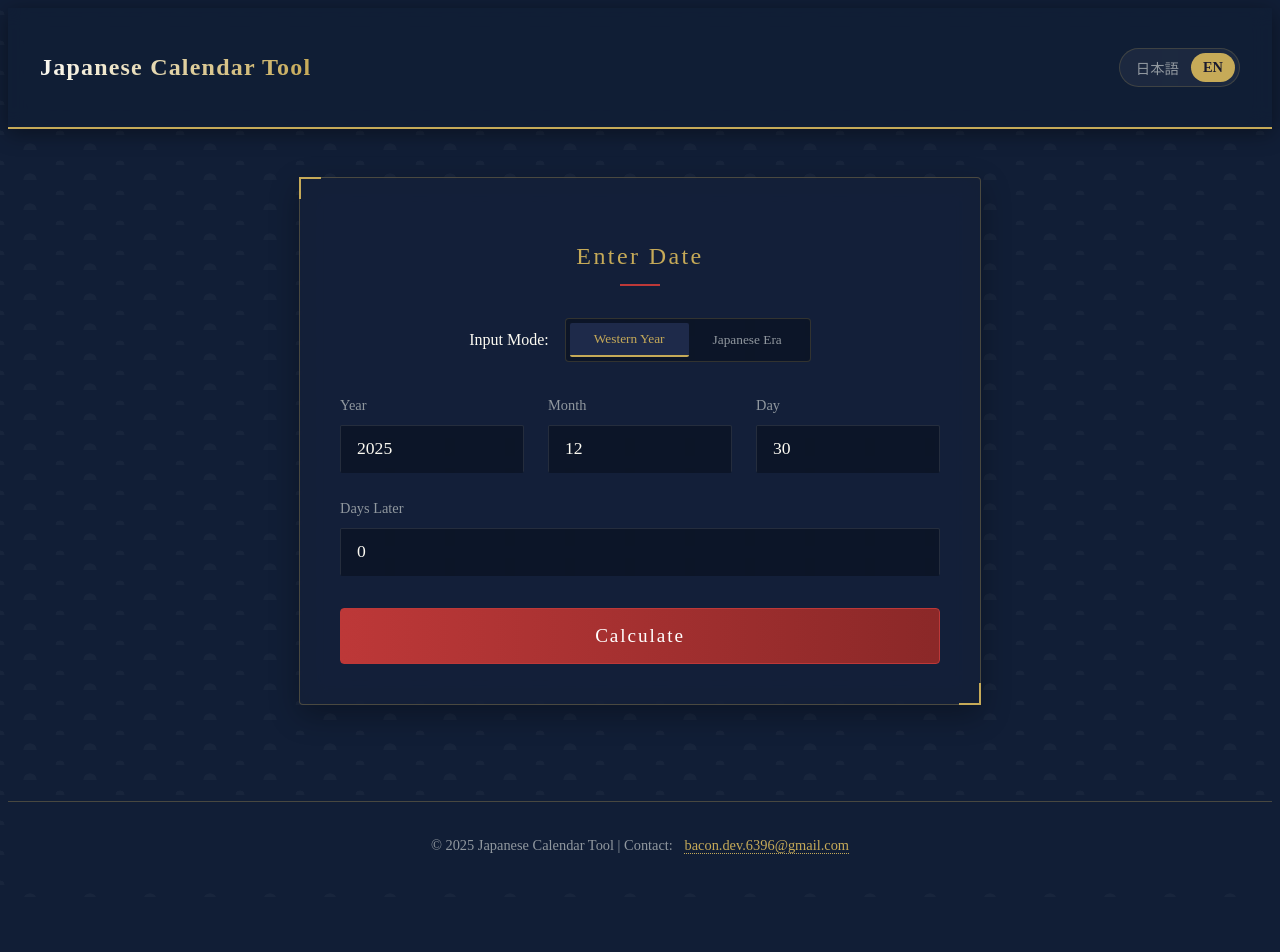
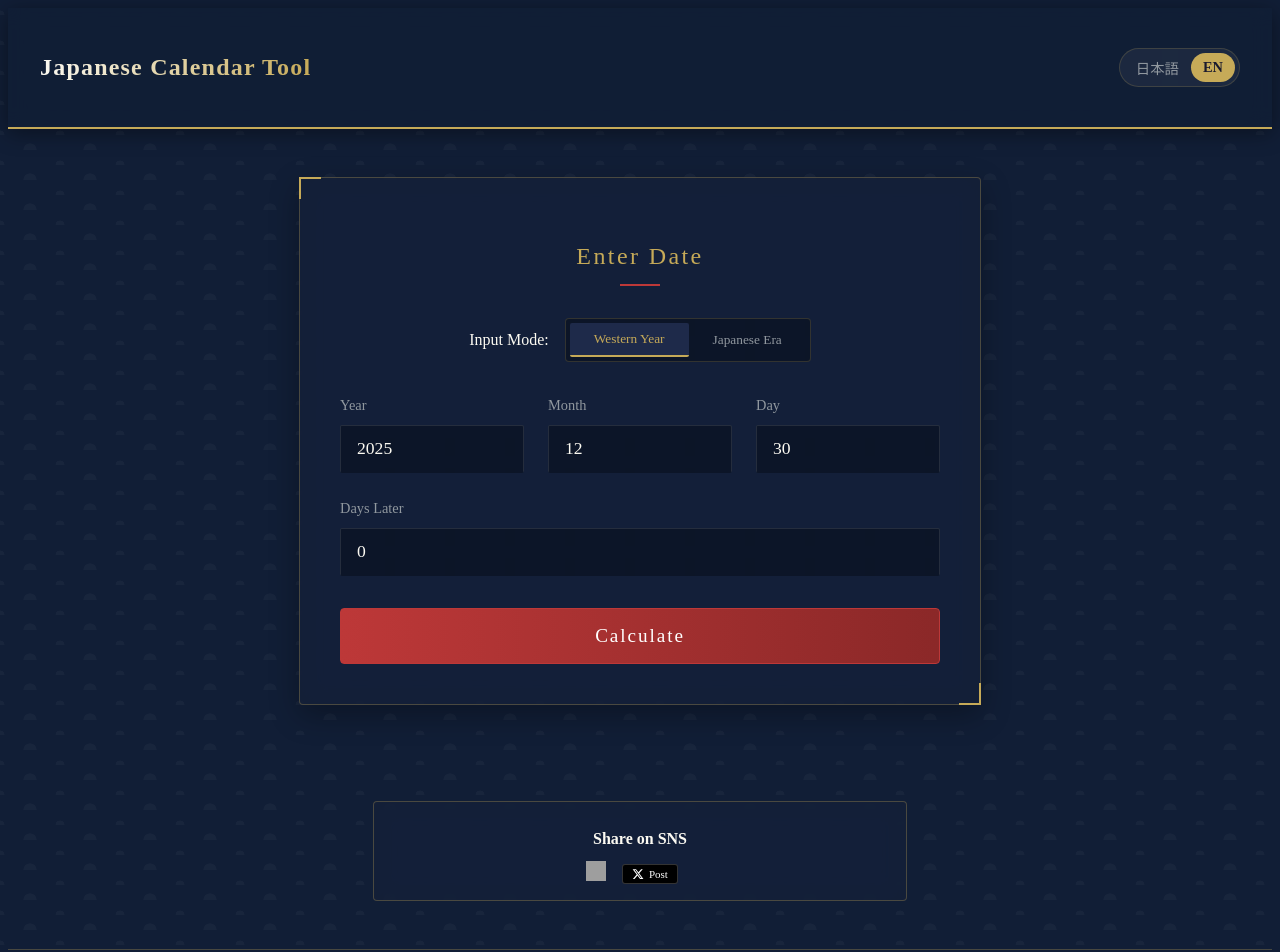
Before and after one commit to ken-mro/japanese-calendar-tool, a Next.js app: page / in a window 1280 px wide. Shown: the top 952 px of the page. Before the commit the page ends 897 px from the top, so only its background shows below. Built offline with nearby package versions, Linux system fonts and the light colour scheme; grey boxes are pictures that could not be loaded.

Commit message:
Update Hatena Bookmark button layout to basic-label-counter

```diff
--- a/src/app/globals.css
+++ b/src/app/globals.css
@@ -423,6 +423,85 @@ body {
   to { opacity: 1; transform: translateY(0); }
 }
 
+/* Share Section */
+.share-section {
+  width: 100%;
+  max-width: 500px;
+  background: var(--card-bg);
+  backdrop-filter: var(--glass-effect);
+  border-radius: 4px;
+  padding: 0.5rem 1rem 1rem;
+  border: 1px solid var(--card-border);
+  text-align: center;
+}
+
+.share-title {
+  font-size: 1rem;
+  margin-bottom: 0.8rem;
+  color: var(--text-primary);
+  display: flex;
+  align-items: center;
+  justify-content: center;
+  gap: 0.5rem;
+}
+
+.share-buttons-grid {
+  display: flex;
+  justify-content: center;
+  gap: 1rem;
+  flex-wrap: wrap;
+}
+
+.share-btn {
+  display: flex;
+  align-items: center;
+  gap: 0.3rem;
+  padding: 0 0.6rem;
+  border-radius: 3px;
+  color: white;
+  text-decoration: none;
+  font-size: 11px;
+  font-weight: 500;
+  transition: all 0.3s ease;
+  height: 20px;
+  line-height: 20px;
+}
+
+.share-btn svg {
+  width: 12px;
+  height: 12px;
+  fill: currentColor;
+}
+
+.share-btn:hover {
+  opacity: 0.9;
+}
+
+.share-btn-x {
+  background-color: #000000;
+  border: 1px solid rgba(255, 255, 255, 0.2);
+}
+
+.share-btn-line {
+  background-color: #06C755;
+}
+
+.share-btn-hatena {
+  background-color: #00A4DE;
+}
+
+.hatena-count {
+  display: inline-flex;
+  align-items: center;
+  margin-left: 0.5rem;
+  background: white;
+  color: #00A4DE;
+  padding: 0 0.4rem;
+  border-radius: 2px;
+  font-size: 0.8rem;
+  height: 20px;
+}
+
 /* Responsive */
 @media (max-width: 768px) {
   .input-group, .input-group.mode-japanese {
--- a/src/app/page.tsx
+++ b/src/app/page.tsx
@@ -1,7 +1,7 @@
 "use client";
 
 import { useState, useRef, useEffect } from "react";
-import { Header, DateInput, ResultDisplay } from "@/components";
+import { Header, DateInput, ResultDisplay, ShareButtons } from "@/components";
 
 export default function Home() {
   const [targetDate, setTargetDate] = useState<Date | null>(null);
@@ -33,6 +33,7 @@ export default function Home() {
         <div ref={resultsRef} className="results-wrapper">
           {targetDate && <ResultDisplay targetDate={targetDate} />}
         </div>
+        <ShareButtons />
       </main>
       <footer className="footer">
         <p>
--- /dev/null
+++ b/src/components/ShareButtons.tsx
@@ -0,0 +1,126 @@
+"use client";
+
+import { useEffect, useState } from "react";
+import { useI18n, useLanguage } from "@/lib/i18n/config";
+
+declare global {
+  interface Window {
+    LineIt: {
+      loadButton: () => void;
+    };
+  }
+}
+
+export const ShareButtons = () => {
+  const { t } = useI18n();
+  const language = useLanguage();
+  const [url, setUrl] = useState("");
+  const [title, setTitle] = useState("");
+
+  useEffect(() => {
+    setUrl(window.location.href);
+    setTitle(document.title);
+  }, []);
+
+  // Load LINE script
+  useEffect(() => {
+    if (!url) return;
+
+    const scriptId = "line-social-script";
+    if (!document.getElementById(scriptId)) {
+      const script = document.createElement("script");
+      script.id = scriptId;
+      script.src =
+        "https://www.line-website.com/social-plugins/js/thirdparty/loader.min.js";
+      script.async = true;
+      script.defer = true;
+      document.body.appendChild(script);
+    } else if (window.LineIt) {
+      window.LineIt.loadButton();
+    }
+  }, [url, language]);
+
+  // Load Hatena script
+  useEffect(() => {
+    if (!url) return;
+    const scriptId = "hatena-social-script";
+    if (!document.getElementById(scriptId)) {
+      const script = document.createElement("script");
+      script.id = scriptId;
+      script.src = "https://b.st-hatena.com/js/bookmark_button.js";
+      script.async = true;
+      script.defer = true;
+      script.charset = "utf-8";
+      document.body.appendChild(script);
+    }
+  }, [url]);
+
+  if (!url) return null;
+
+  // Hatena Bookmark URL generation (converts https://... to s/...)
+  const getHatenaUrl = (u: string) => {
+    return `https://b.hatena.ne.jp/entry/${u
+      .replace("https://", "s/")
+      .replace("http://", "")}`;
+  };
+
+  return (
+    <div className="share-section">
+      <h3 className="share-title">{t("common.shareNetwork")}</h3>
+      <div className="share-buttons-grid">
+        {/* Hatena Bookmark (Official Button) */}
+        <div style={{ height: "20px", display: "flex", alignItems: "center" }}>
+          <a
+            href={getHatenaUrl(url)}
+            className="hatena-bookmark-button"
+            data-hatena-bookmark-layout="basic-label-counter"
+            data-hatena-bookmark-lang={language}
+            title={t("common.share")}
+          >
+            <img
+              src="https://b.st-hatena.com/images/v4/public/entry-button/button-only@2x.png"
+              alt={t("common.share")}
+              width="20"
+              height="20"
+              style={{ border: "none" }}
+            />
+          </a>
+        </div>
+
+        {/* X (Twitter) */}
+        <div style={{ height: "20px", display: "flex", alignItems: "center" }}>
+          <a
+            href={`https://twitter.com/intent/tweet?text=${encodeURIComponent(
+              title
+            )}&url=${encodeURIComponent(url)}`}
+            target="_blank"
+            rel="noopener noreferrer"
+            className="share-btn share-btn-x"
+            style={{ height: "100%", boxSizing: "border-box" }}
+          >
+            <svg viewBox="0 0 24 24" aria-hidden="true" fill="currentColor">
+              <path d="M18.244 2.25h3.308l-7.227 8.26 8.502 11.24H16.17l-5.214-6.817L4.99 21.75H1.68l7.73-8.835L1.254 2.25H8.08l4.713 6.231zm-1.161 17.52h1.833L7.084 4.126H5.117z" />
+            </svg>
+            {t("common.post")}
+          </a>
+        </div>
+
+        {/* LINE (Official Button) */}
+        <div style={{ height: "20px", display: "flex", alignItems: "center" }}>
+          <div
+            className="line-it-button"
+            data-lang={language}
+            data-type="share-a"
+            data-env="PROD"
+            data-url={url}
+            data-color="default"
+            data-size="small"
+            data-count="true"
+            data-ver="3"
+            style={{ display: "none" }}
+          ></div>
+        </div>
+      </div>
+    </div>
+  );
+};
--- a/src/components/index.ts
+++ b/src/components/index.ts
@@ -2,3 +2,4 @@ export { DateInput } from './DateInput';
 export { ResultDisplay } from './ResultDisplay';
 export { LanguageSwitcher } from './LanguageSwitcher';
 export { Header } from './Header';
+export { ShareButtons } from './ShareButtons';
--- a/src/lib/i18n/en.json
+++ b/src/lib/i18n/en.json
@@ -5,7 +5,10 @@
     "description": "Calculate Japanese era, Chinese zodiac, zodiac sign, and Nine Star Ki from a date",
     "language": "Language",
     "japanese": "Japanese",
-    "english": "English"
+    "english": "English",
+    "share": "Share",
+    "shareNetwork": "Share on SNS",
+    "post": "Post"
   },
   "input": {
     "title": "Enter Date",
--- a/src/lib/i18n/ja.json
+++ b/src/lib/i18n/ja.json
@@ -5,7 +5,10 @@
     "description": "年月日から和暦・十干十二支・星座・九星を計算します",
     "language": "言語",
     "japanese": "日本語",
-    "english": "English"
+    "english": "English",
+    "share": "シェア",
+    "shareNetwork": "SNSで共有",
+    "post": "ポスト"
   },
   "input": {
     "title": "年月日を入力",
```
